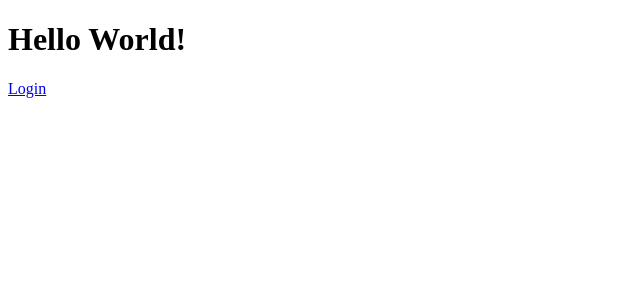
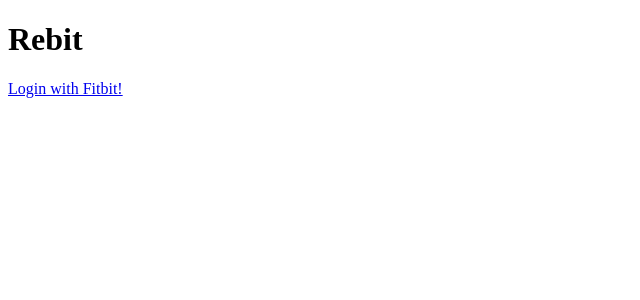
Before and after one commit to zwenza/rebit, a React (Create React App) app: page / in a window 1280 px wide. Shown: the top 300 px of the page, without its empty margins (0-640 px from the left). Built offline with nearby package versions, Linux system fonts and the light colour scheme.

Commit message:
refactored auth to own component

```diff
--- /dev/null
+++ b/src/components/Dashboard.js
@@ -0,0 +1,11 @@
+import React from 'react'
+
+export default class Dashboard extends React.Component{
+  render(){
+    return(
+      <div>
+        <h1>Dashboard!</h1>
+      </div>
+    );
+  }
+}
--- a/src/components/Home.js
+++ b/src/components/Home.js
@@ -16,8 +16,8 @@
   render(){
     return(
       <div>
-        <h1>Hello World!</h1>
-        <a href={this.state.fitbiturl}>Login</a>
+        <h1>Rebit</h1>
+        <a href={this.state.fitbiturl}>Login with Fitbit!</a>
       </div>
     );
   }
--- a/src/constants/FitbitConfig.js
+++ b/src/constants/FitbitConfig.js
@@ -1,6 +1,6 @@
 export const config = {
   client_id: 'ADD YOUR CLIENT-ID HERE',
-  redirect_uri: 'http%3A%2F%2Flocalhost%3A3000%2Fdashboard',
+  redirect_uri: 'http%3A%2F%2Flocalhost%3A3000%2Fauth',
   scope: 'activity%20heartrate%20location%20nutrition%20profile%20settings%20sleep%20social%20weight',
   expires_in: 604800
 }
--- a/src/containers/Dashboard.js
+++ b/src/containers/Auth.js
@@ -2,17 +2,17 @@
 import { bindActionCreators } from 'redux'
 import { connect } from 'react-redux'
 import * as AuthActions from '../actions/auth'
+import { Link } from 'react-router';
 
-class Dashboard extends React.Component{
-  constructor(props){
-    super(props);
-
+class Auth extends React.Component{
+  componentDidMount() {
     // parse fitbit auth-data
-    //TODO move this to a better fitting location!
     const parameters = this.props.location.hash.slice(1).split(/[=&]/);
     let values = Object.create(null);
     for(let i = 0; i < parameters.length; i += 2){
+      // check for fitbit scope special case
       if(typeof parameters[i+1] === 'string' && parameters[i+1].includes('+')){
+        // scopes will be stored as array
         values[parameters[i]] = parameters[i+1].split('+');
       } else {
         values[parameters[i]] = parameters[i+1];
@@ -20,12 +20,15 @@
     }
     // save auth in the store
     this.props.actions.storeAuthData(values);
+    // transition to dashboard
+    this.props.router.push('dashboard');
   }
 
   render(){
     return(
       <div>
-        <h1>Logged in!</h1>
+        <h1>Login successful!</h1>
+        <h2>please click on the following link if you didnt get redirected yet: <Link to="/dashboard">to dashboard!</Link></h2>
       </div>
     );
   }
@@ -38,4 +41,4 @@
 export default connect(
   null,
   mapDispatchToProps
-)(Dashboard);
+)(Auth);
--- a/src/index.js
+++ b/src/index.js
@@ -5,7 +5,8 @@
 import { Provider } from 'react-redux'
 import reducer from './reducers'
 import { Router, Route, IndexRoute, browserHistory   } from 'react-router'
-import Dashboard from './containers/Dashboard'
+import Dashboard from './components/Dashboard'
+import Auth from './containers/Auth'
 import Home from './components/Home'
 
 const store = createStore(reducer, window.__REDUX_DEVTOOLS_EXTENSION__ && window.__REDUX_DEVTOOLS_EXTENSION__())
@@ -16,6 +17,7 @@
       <Route path="/" component={App}>
         <IndexRoute component={Home}/>
         <Route path="dashboard" component={Dashboard}/>
+        <Route path="auth" component={Auth}/>
       </Route>
     </Router>
   </Provider>,
```
